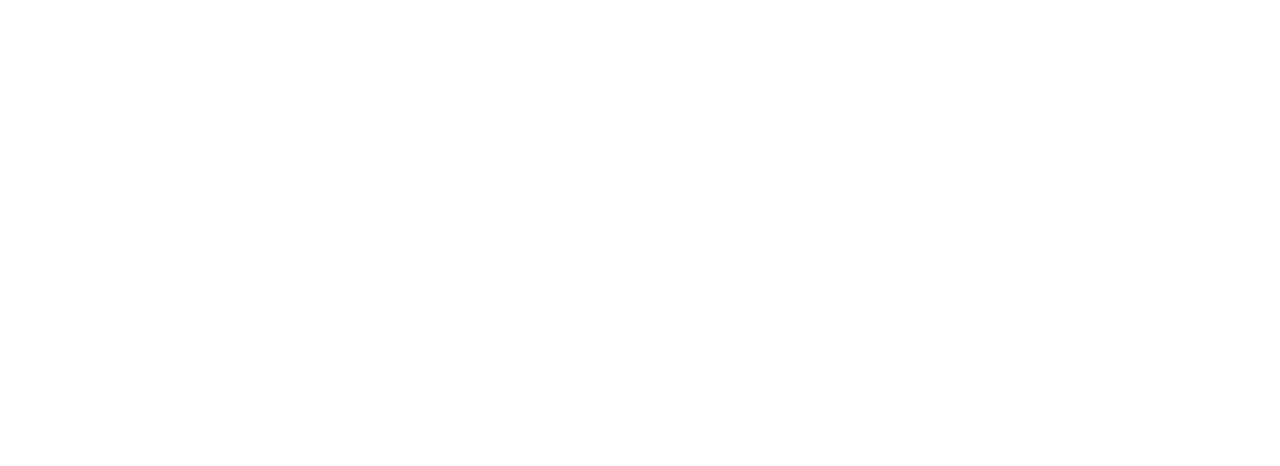
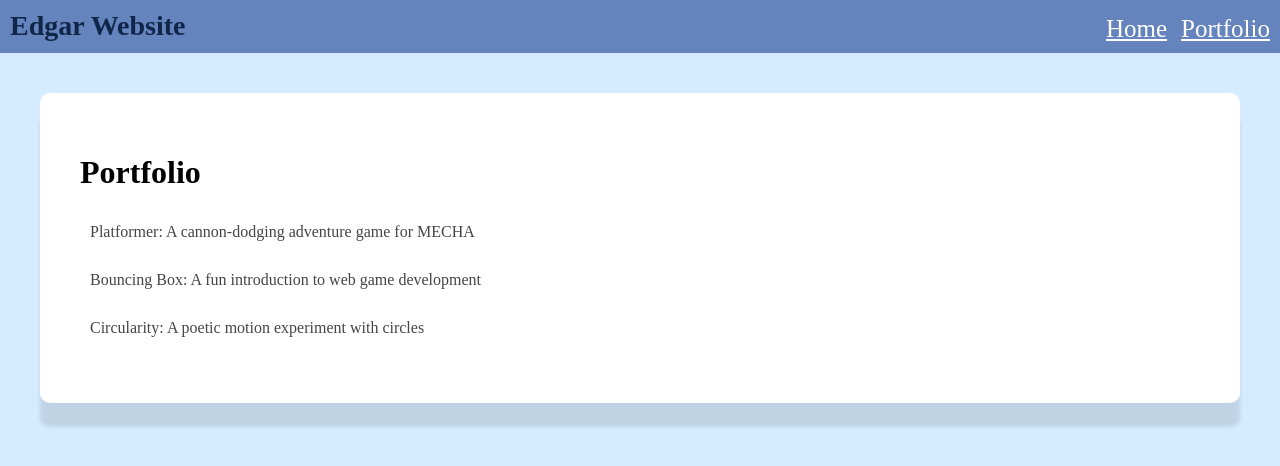
Before and after one commit to edgar-209/edgar-209.github.io, a plain HTML site: page portfolio.html in a window 1280 px wide. Drawn offline with Linux system fonts and the light colour scheme.

Commit message:
Edgar Portfolio

```diff
--- a/portfolio.html
+++ b/portfolio.html
@@ -0,0 +1,40 @@
+<!DOCTYPE html>
+<html>
+  <head>
+    <title>Dangerous Website</title>
+    <link rel="stylesheet" href="style.css" />
+  </head>
+
+  <body>
+    <div id="all-contents">
+      <nav>
+        <h1>Edgar Website</h1>
+        <ul id="nav-ul">
+          <li class="nav-li">
+            <a href="index.html">Home</a>
+          </li>
+          <li class="nav-li">
+            <a href="portfolio.html">Portfolio</a>
+          </li>
+        </ul>
+      </nav>
+
+      <main>
+        <div class="content">
+          <h1>Portfolio</h1>
+          <ul id="portfolio">
+            <li>
+              <a href="fsd-projects/platformer/">Platformer: A cannon-dodging adventure game for MECHA</a>
+            </li>
+            <li>
+              <a href="fsd-projects/bouncing-box/">Bouncing Box: A fun introduction to web game development</a>
+            </li>
+            <li>
+              <a href="fsd-projects/circularity/">Circularity: A poetic motion experiment with circles</a>
+            </li>
+          </ul>
+        </div>
+      </main>
+    </div>
+  </body>
+</html>
--- a/style.css
+++ b/style.css
@@ -1,5 +1,5 @@
 body {
-  background-color: #818f9c; /* Light blue-gray background for the whole page */
+  background-color: #d5ebff; /* Light blue-gray background for the whole page */
   font-family: story script;
   margin: 0;
   padding: 0;
@@ -7,16 +7,16 @@ body {
 
 /* --- Navigation Bar --- */
 nav {
-  background-color: #1743a3c0; /* Dark gray background for the nav bar */
-  color: rgb(0, 0, 0);
-  padding: 10px 20px;
+  background-color: #4263a8c0; /* Dark gray background for the nav bar */
+  color: rgb(15, 38, 73);
+  padding: 10px 10px;
   overflow: auto; /* Clears the float */
 }
 
 nav h1 {
   float: left;
   margin: 0;
-  font-size: 30px;
+  font-size: 28px;
 }
 
 #nav-ul {
@@ -33,13 +33,13 @@ nav h1 {
 }
 
 .nav-li a {
-  color: white; /* White text for links */
-  text-decoration: none;
-  font-size: 20px;
+  color: rgb(255, 255, 255); /* White text for links */
+  text-decoration: neon;
+  font-size: 25px;
 }
 
 .nav-li a:hover {
-  color: #5e9d99; /* Changes color on hover */
+  color: #000000; /* Changes color on hover */
 }
 
 /* --- Main Content Layout --- */
@@ -50,17 +50,17 @@ main {
 
 /* --- Sidebar --- */
 .sidebar {
-  flex: 1; /* Takes up 1 part of the space */
-  padding: 50px;
-  background-color: rgb(160, 160, 168); /* White background for the sidebar */
+  flex: 2; /* Takes up 1 part of the space */
+  padding: 70px;
+  background-color: rgb(255, 255, 255); /* White background for the sidebar */
   margin-right: 20px;
-  border-radius: 8px;
+  border-radius: 10px;
   box-shadow: 0 24px 4px rgba(0, 0, 0, 0.1);
 }
 
 .sidebar-img {
   width: 110%;
-  max-width: 500px;
+  max-width: 600px;
   height: auto;
   border-radius: 0%; /* Makes the image circular */
   display: block;
@@ -71,23 +71,46 @@ main {
 /* --- Content Area --- */
 .content {
   flex: 3; /* Takes up 3 parts of the space (larger) */
-  background-color: #a2a2ac; /* White background for content */
+  background-color: #ffffff; /* White background for content */
   padding: 40px;
-  border-radius: 8px;
+  border-radius: 10px;
   box-shadow: 0 24px 4px rgba(0,0,0,0.1);
 }
 
 .content h2 {
-  color: #333333; /* Dark text for the main heading */
-  border-bottom: 40px solid #2c415373; /* A light underline */
+  color: #000000; /* Dark text for the main heading */
+  border-bottom: 40px solid hsla(208, 39%, 69%, 0.451); /* A light underline */
   padding-bottom: 10px;
 }
 
 #interests h3 {
-  color: #346966; /* Color for the "Interests" heading */
+  color: #5071a3; /* Color for the "Interests" heading */
 }
 
 #interests ul {
   list-style: square;
   padding-left: 20px;
 }
+
+
+/* Portfolio styles */
+.content h1 {
+  color: black;
+}
+#portfolio {
+  list-style-type: none;
+  padding-left: 0;
+}
+#portfolio li {
+  background: #fff;
+  padding: 10px;
+  border-radius: 10px;
+  margin-bottom: 10px;
+}
+#portfolio li:hover {
+  background: #3870d8;
+}
+#portfolio a {
+  text-decoration: none;
+  color: #454545;
+}
```
Also changed, not shown: index.html (+9 -5 lines).
